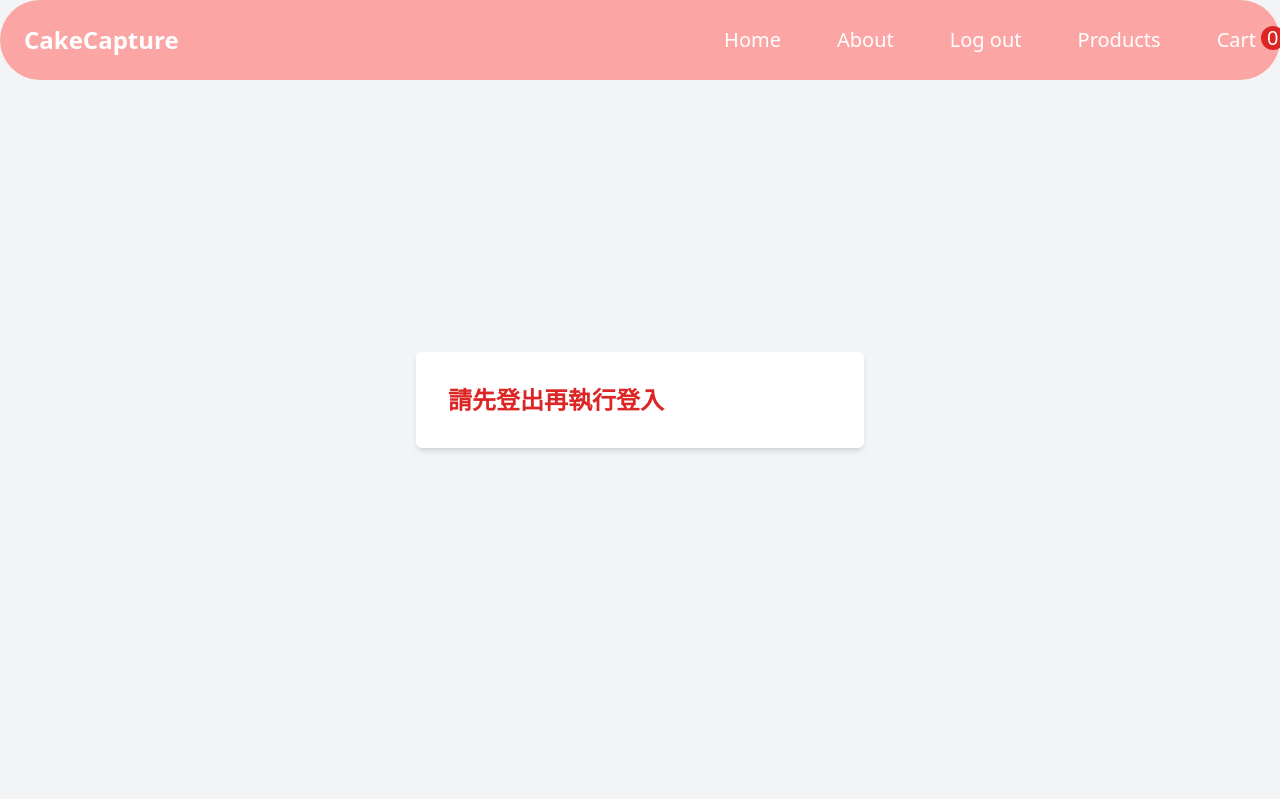
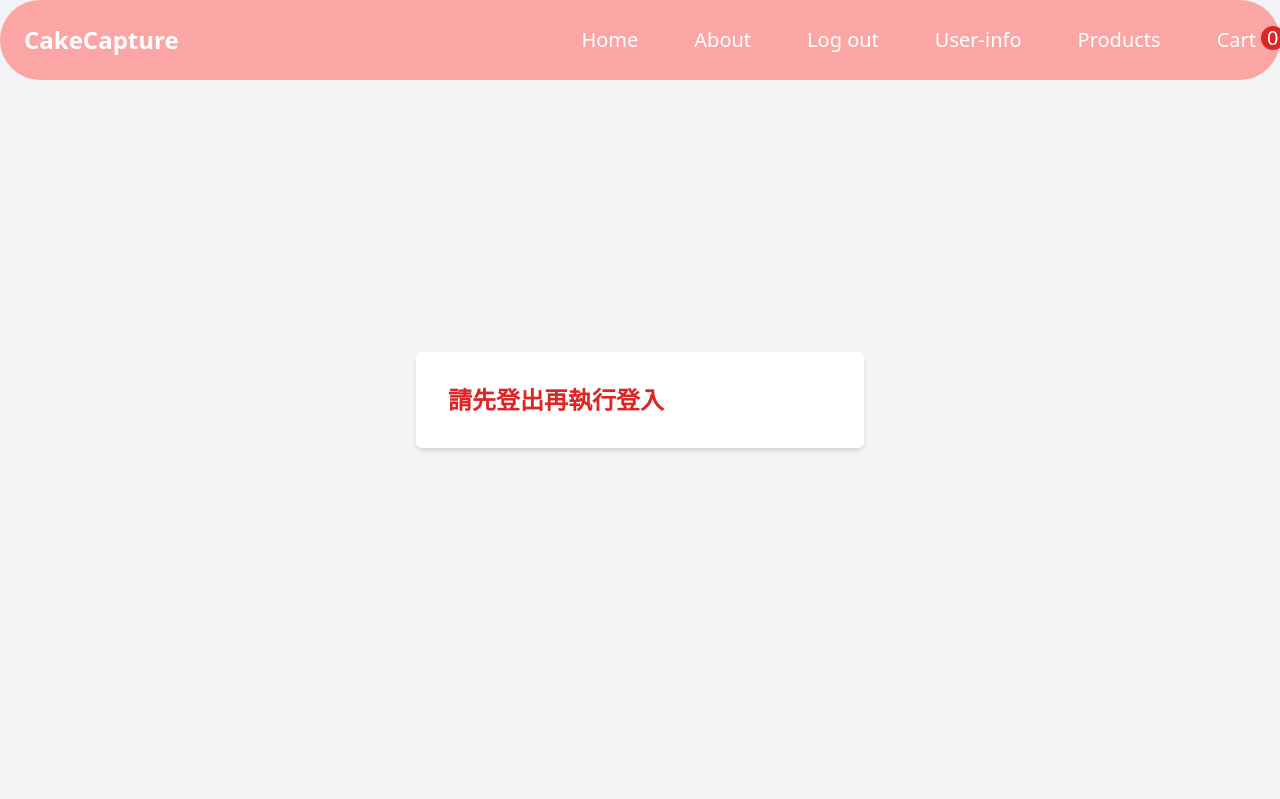
Before and after one commit to x10akd/CakeCapture, a Django app: page /accounts/login in a window 1280 px wide. Shown: the top 799 px of the page. Run offline with Django 5.2, Linux system fonts and the light colour scheme; the visitor is signed in with stand-in values (Sample User, id 1); style sheets or scripts are compiled from the project's sources; some libraries are stand-ins or nearby versions.

Commit message:
首頁nav bar新增登入後User-info

```diff
--- a/templates/shared/nav.html
+++ b/templates/shared/nav.html
@@ -9,6 +9,7 @@
       <a href="{% url 'about' %}" class=" text-white hover:text-red-600">About</a>
       {% if user.is_authenticated %}
       <a href="{% url 'logout' %}" class=" text-white hover:text-red-600">Log out</a>
+      <a href="{% url 'user' %}" class=" text-white hover:text-red-600">User-info</a>
       {% else %}
       <a href="{% url 'register' %}" class=" text-white hover:text-red-600">Register</a>
       <a href="{% url 'login' %}" class=" text-white hover:text-red-600">Log in </a>
```
